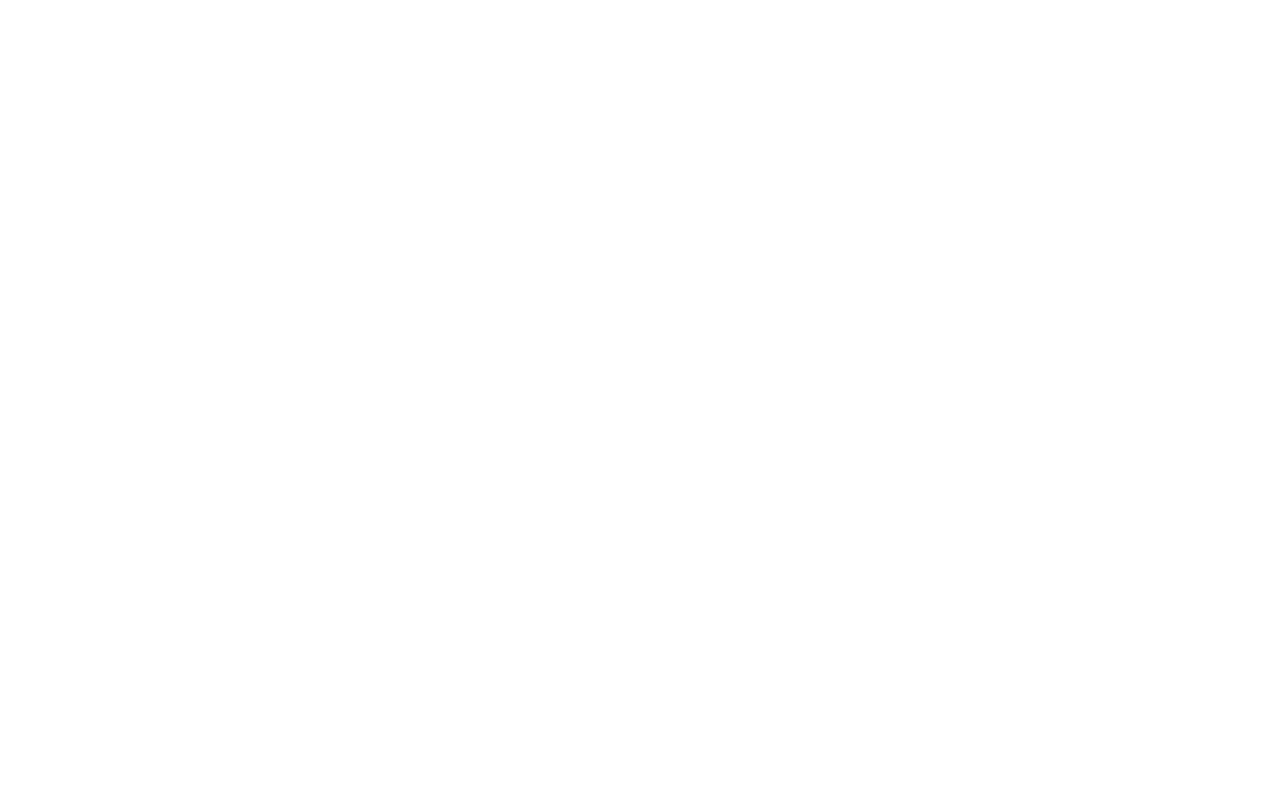
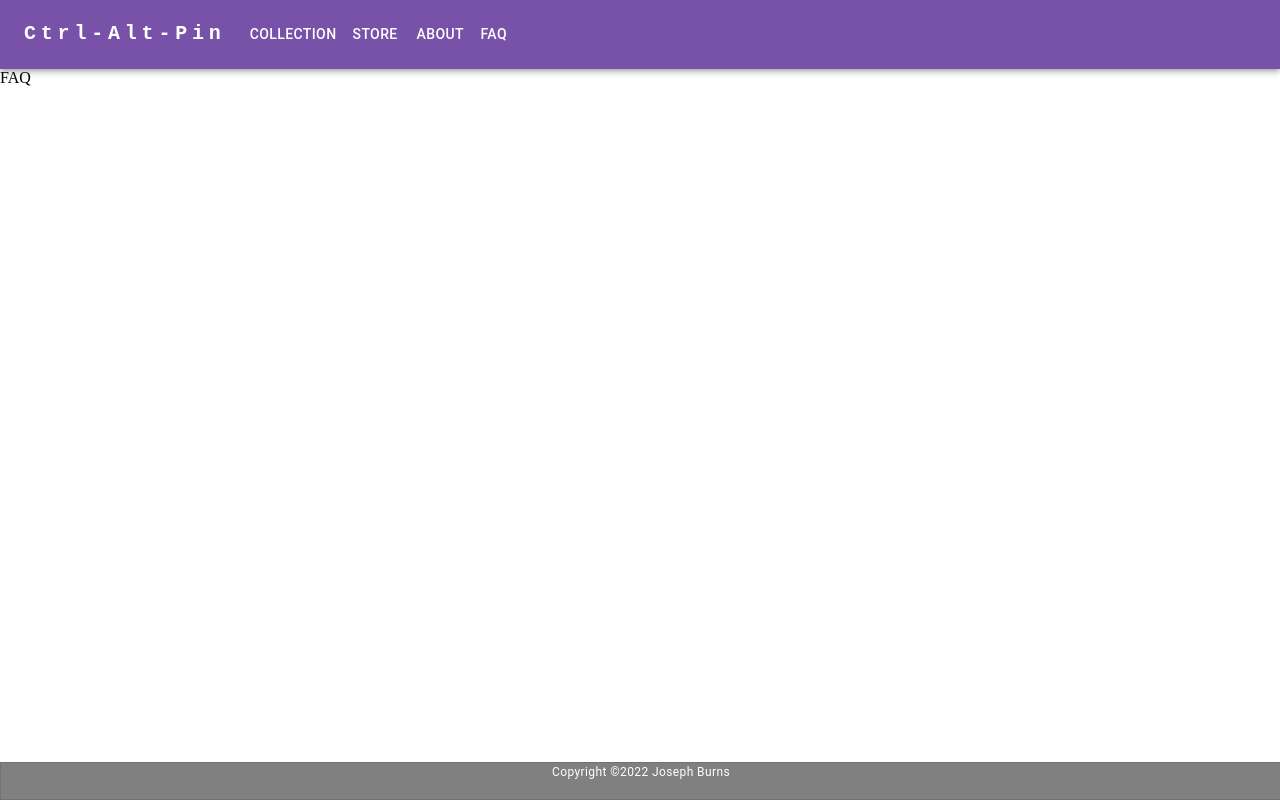
Before and after one commit to JosephBurns822/my-pin-site, a React (Create React App) app: page /faq in a window 1280 px wide. Before the commit this address had no page. Built offline with nearby package versions, Linux system fonts and the light colour scheme.

Commit message:
Changed Routing and Pages

```diff
--- a/src/App.css
+++ b/src/App.css
@@ -15,7 +15,6 @@
 
 .aboutHeading {
   font-family: 'Lato', sans-serif;
-  position: inherit;
 }
 
 .aboutInfo {
--- a/src/App.js
+++ b/src/App.js
@@ -2,25 +2,17 @@ import './App.css';
 import {Routes, Route} from 'react-router-dom';
 import HomePage from './pages/HomePage';
 import Collection from './pages/Collection';
-import Trade from './pages/Trade';
-import BuySell from './pages/BuySell';
+import Store from './pages/Store';
 import AboutMe from './pages/AboutMe';
+import FAQ from './pages/FAQ';
 
 function App() {
   return (
-
-    // <div className="container">
-    //   <Header>
-    //     <HeaderNavigation />
-    //   </Header>
-    //   <PinCard />
-    //   <Footer />
-    // </div>
     <Routes>
       <Route exact path="/" element={<HomePage />} />
       <Route path="/collection" element={<Collection />} />
-      <Route path="/trading" element={<Trade />} />
-      <Route path="/store" element={<BuySell />} />
+      <Route path="/faq" element={<FAQ />} />
+      <Route path="/store" element={<Store />} />
       <Route path="/about" element={<AboutMe />} />
     </Routes>
   );
--- a/src/components/Header.js
+++ b/src/components/Header.js
@@ -8,31 +8,30 @@ import Typography from '@mui/material/Typography';
 import Menu from '@mui/material/Menu';
 import MenuIcon from '@mui/icons-material/Menu';
 import Container from '@mui/material/Container';
-// import Avatar from '@mui/material/Avatar';
 import Button from '@mui/material/Button';
-// import Tooltip from '@mui/material/Tooltip';
 import MenuItem from '@mui/material/MenuItem';
 
-const pages = ['Collection', 'Trading', 'Store', 'About'];
+const pages = ['Collection', 'Store', 'About', 'FAQ'];
 
 const Header = () => {
   const [anchorElNav, setAnchorElNav] = React.useState(null);
-  const [anchorElUser, setAnchorElUser] = React.useState(null);
+  // const [anchorElUser, setAnchorElUser] = React.useState(null);
 
   const handleOpenNavMenu = (event) => {
     setAnchorElNav(event.currentTarget);
   };
-  const handleOpenUserMenu = (event) => {
-    setAnchorElUser(event.currentTarget);
-  };
+
+  // const handleOpenUserMenu = (event) => {
+  //   setAnchorElUser(event.currentTarget);
+  // };
 
   const handleCloseNavMenu = () => {
     setAnchorElNav(null);
   };
 
-  const handleCloseUserMenu = () => {
-    setAnchorElUser(null);
-  };
+  // const handleCloseUserMenu = () => {
+  //   setAnchorElUser(null);
+  // };
 
   return (
     <AppBar position="static"
--- a/src/index.js
+++ b/src/index.js
@@ -4,10 +4,6 @@ import './index.css';
 import App from './App';
 import reportWebVitals from './reportWebVitals';
 import {BrowserRouter}from "react-router-dom";
-import Collection from './pages/Collection';
-import Trade from './pages/Trade';
-import BuySell from './pages/BuySell';
-import AboutMe from './pages/AboutMe';
 
 
 const root = ReactDOM.createRoot(document.getElementById('root'));
--- a/src/pages/Collection.js
+++ b/src/pages/Collection.js
@@ -7,6 +7,7 @@ const Collection = () => {
   return (
     <>
       <Header />
+      <div> Collection </div>
       <PinGrid />
       <Footer />
     </>
--- a/src/pages/Trade.js
+++ b/src/pages/FAQ.js
@@ -2,14 +2,15 @@ import React from 'react';
 import Header from '../components/Header';
 import Footer from '../components/Footer';
 
-const Trade = () => {
+const FAQ = () => {
   return (
     <>
       <Header />
+      <div> FAQ </div>
       <Footer />
     </>
 
   )
 }
 
-export default Trade
+export default FAQ
--- a/src/pages/BuySell.js
+++ b/src/pages/Store.js
@@ -6,6 +6,7 @@ const BuySell = () => {
   return (
     <>
       <Header />
+      <div> Store </div>
       <Footer />
     </>
   )
```
